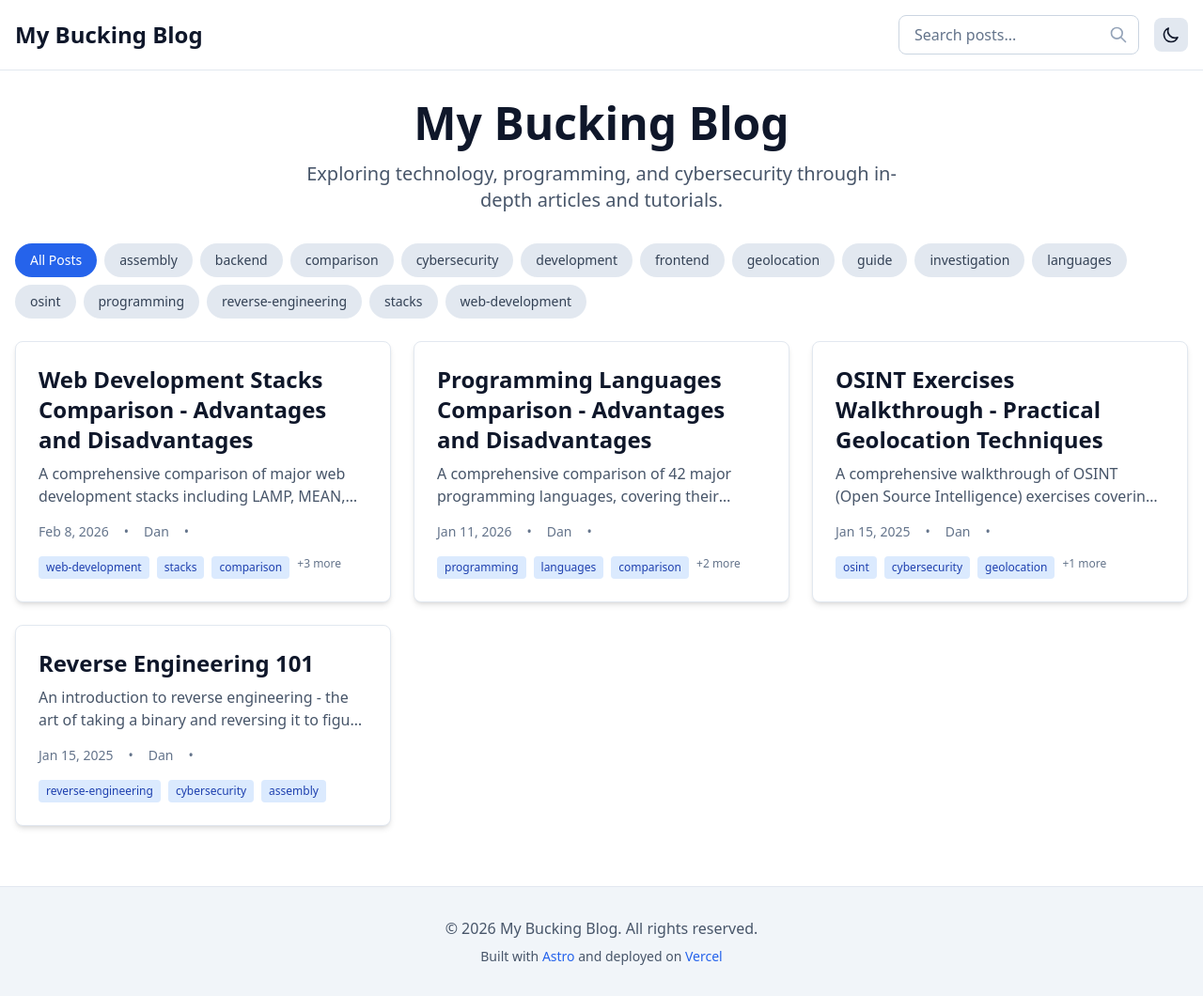
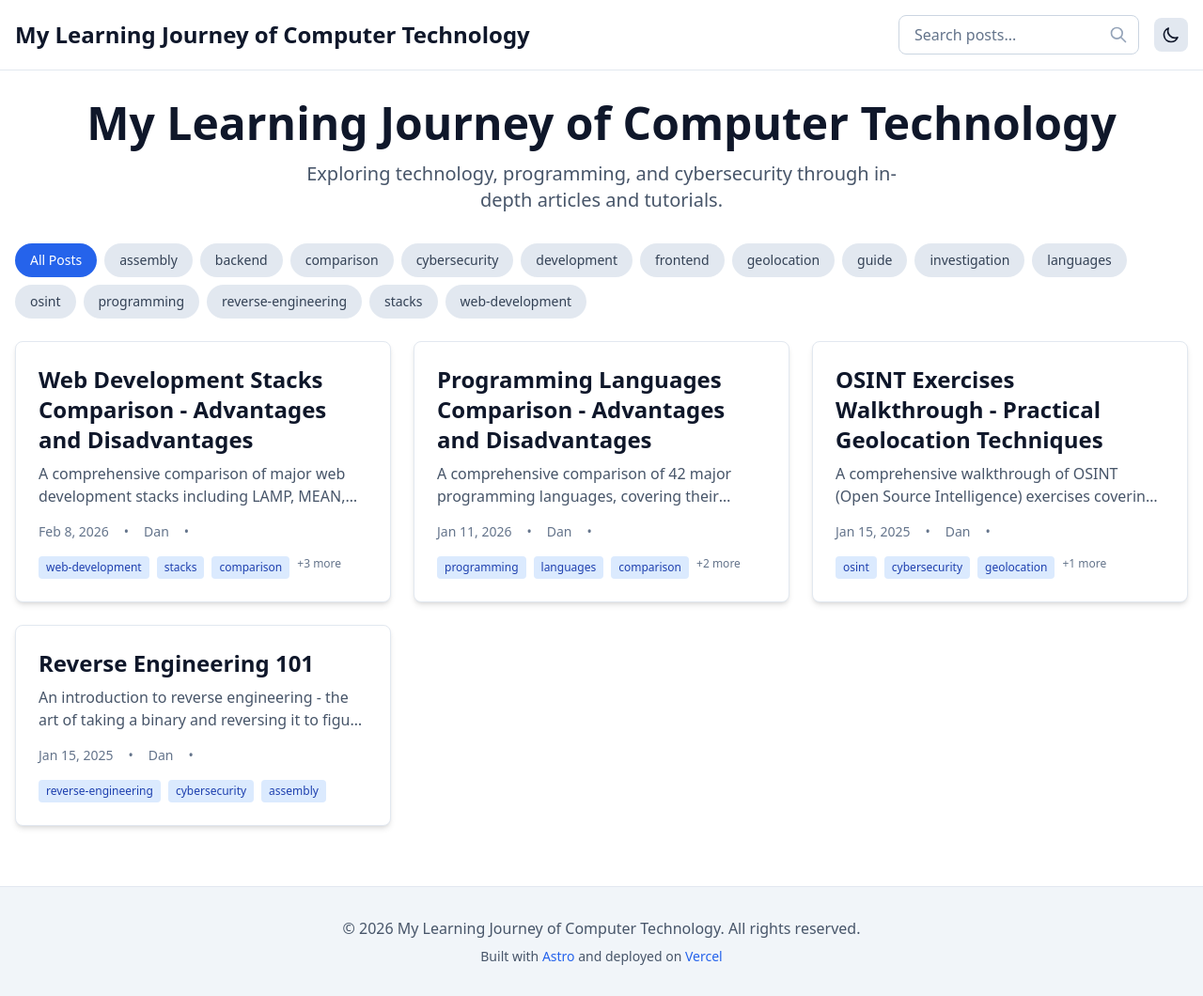
Before and after one commit to duskdem0n83/astro-project1, an Astro site: page / in a window 1280 px wide. Shown: the whole page at 94% size. Built offline with nearby package versions, Linux system fonts and the light colour scheme; Astro itself is replaced by a stand-in of ours; some packages are replaced by stand-ins of ours.

Commit message:
Rename site title to 'My Learning Journey of Computer Technology'

```diff
--- a/src/components/Footer.astro
+++ b/src/components/Footer.astro
@@ -4,7 +4,7 @@
 <footer class="bg-slate-100 dark:bg-slate-800 border-t border-slate-200 dark:border-slate-700 mt-auto">
   <div class="container mx-auto px-4 py-8">
     <div class="text-center text-slate-600 dark:text-slate-400">
-      <p>&copy; {new Date().getFullYear()} My Bucking Blog. All rights reserved.</p>
+      <p>&copy; {new Date().getFullYear()} My Learning Journey of Computer Technology. All rights reserved.</p>
       <p class="mt-2 text-sm">
         Built with <a href="https://astro.build" class="text-blue-600 dark:text-blue-400 hover:underline">Astro</a> and deployed on <a href="https://vercel.com" class="text-blue-600 dark:text-blue-400 hover:underline">Vercel</a>
       </p>
--- a/src/components/Header.astro
+++ b/src/components/Header.astro
@@ -6,7 +6,7 @@ import SearchBar from './SearchBar.astro';
 <header class="sticky top-0 z-50 bg-white/80 dark:bg-slate-900/80 backdrop-blur-sm border-b border-slate-200 dark:border-slate-700">
   <nav class="container mx-auto px-4 py-4 flex items-center justify-between">
     <a href="/" class="text-2xl font-bold text-slate-900 dark:text-slate-100 hover:text-blue-600 dark:hover:text-blue-400 transition-colors">
-      My Bucking Blog
+      My Learning Journey of Computer Technology
     </a>
     <div class="flex items-center gap-4">
       <SearchBar />
--- a/src/layouts/BlogLayout.astro
+++ b/src/layouts/BlogLayout.astro
@@ -36,7 +36,7 @@ const jsonLd = {
   },
   publisher: {
     '@type': 'Organization',
-    name: 'My Bucking Blog',
+    name: 'My Learning Journey of Computer Technology',
   },
   mainEntityOfPage: {
     '@type': 'WebPage',
--- a/src/pages/index.astro
+++ b/src/pages/index.astro
@@ -8,11 +8,11 @@ const posts = await getPosts();
 const tags = getAllTags(posts);
 ---
 
-<BaseLayout title="My Bucking Blog" description="A modern tech blog built with Astro">
+<BaseLayout title="My Learning Journey of Computer Technology" description="A modern tech blog built with Astro">
   <div class="container mx-auto px-4 py-8">
     <header class="mb-8 text-center">
       <h1 class="text-5xl font-bold text-slate-900 dark:text-slate-100 mb-4">
-        My Bucking Blog
+        My Learning Journey of Computer Technology
       </h1>
       <p class="text-xl text-slate-600 dark:text-slate-400 max-w-2xl mx-auto">
         Exploring technology, programming, and cybersecurity through in-depth articles and tutorials.
--- a/src/pages/rss.xml.ts
+++ b/src/pages/rss.xml.ts
@@ -6,7 +6,7 @@ export async function GET(context: APIContext) {
   const posts = await getPosts();
 
   return rss({
-    title: 'My Bucking Blog',
+    title: 'My Learning Journey of Computer Technology',
     description: 'A modern tech blog built with Astro',
     site: context.site?.toString() || 'https://your-domain.vercel.app',
     items: posts.map((post) => ({
```
